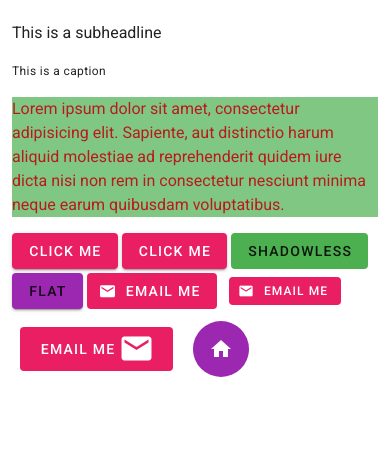
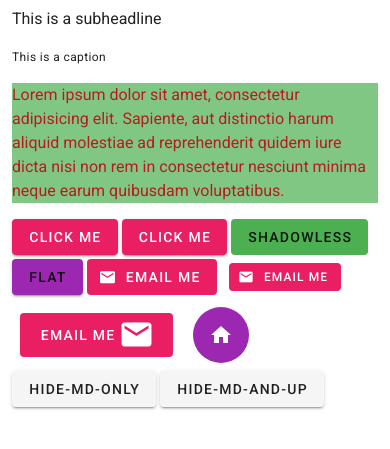
Before and after one commit to Muhammad-Rubel/vuetifyProject2, a plain HTML site: page index.html in a window 390 px wide. Shown: the part 395-844 px from the top of the page. Drawn offline with nearby package versions, Linux system fonts and the light colour scheme.

Commit message:
added three btn to practice breakpoint and visibility

```diff
--- a/index.html
+++ b/index.html
@@ -51,6 +51,12 @@
             <v-btn depressed fab dark class="ma-2 purple">
                 <v-icon>mdi-home</v-icon>
             </v-btn>
+
+
+            <!-- breakpoints and visibility -->
+            <v-btn class="hidden-md-only">Hide-md-only</v-btn>
+            <v-btn class="hidden-md-and-up">Hide-md-and-up</v-btn>
+            <v-btn class="hidden-md-and-down">Hide-md-and-down</v-btn>
         </v-container>
       </v-main>
     </v-app>
```
